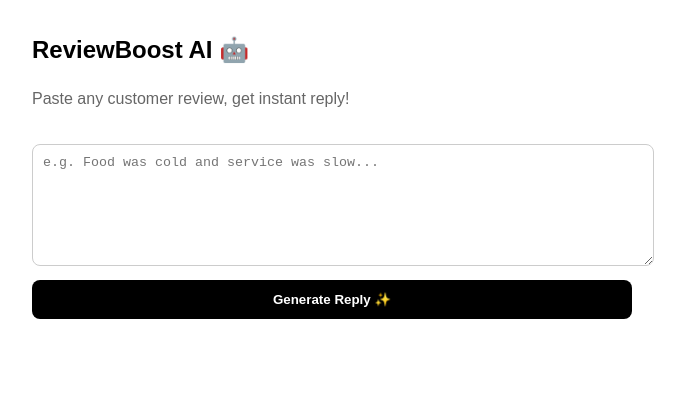
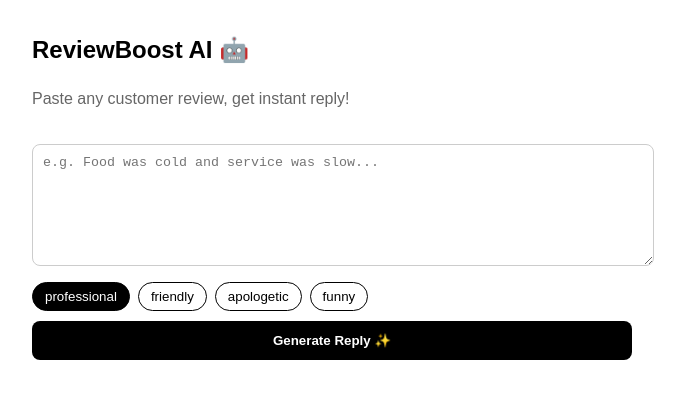
Before and after one commit to Edidiong03/reviewboost-ai, a Next.js app: page /dashboard in a window 1280 px wide. Shown: the top 398 px of the page, without its empty margins (308-993 px from the left). Built offline with nearby package versions, Linux system fonts and the light colour scheme.

Commit message:
Enhance dashboard with tone selection for replies
Added tone selection buttons and updated API request to include tone.

```diff
--- a/app/dashboard/page.tsx
+++ b/app/dashboard/page.tsx
@@ -12,7 +12,7 @@ const [tone, setTone] = useState("professional");
     const res = await fetch("/api/generate-reply", {
       method: "POST",
       headers: { "Content-Type": "application/json" },
-      body: JSON.stringify({ review }),
+      body: JSON.stringify({ review,tone }),
     });
     const data = await res.json();
     setReply(data.reply);
@@ -34,7 +34,11 @@ const [tone, setTone] = useState("professional");
         placeholder="e.g. Food was cold and service was slow..."
         style={{width: '100%', height: 100, marginTop: 20, padding: 10, border: '1px solid #ccc', borderRadius: 8}}
       />
-
+<div style={{display:'flex', gap:'8px', marginTop:'12px'}}>
+  {["professional","friendly","apologetic","funny"].map(t => (
+    <button key={t} onClick={()=>setTone(t)} type="button" style={{padding:'6px 12px', borderRadius:'20px', border:'1px solid black', background: tone===t ? 'black' : 'white', color: tone===t ? 'white' : 'black'}}>{t}</button>
+  ))}
+</div>
       <button
         onClick={handleGenerate}
         disabled={loading || !review}
```
